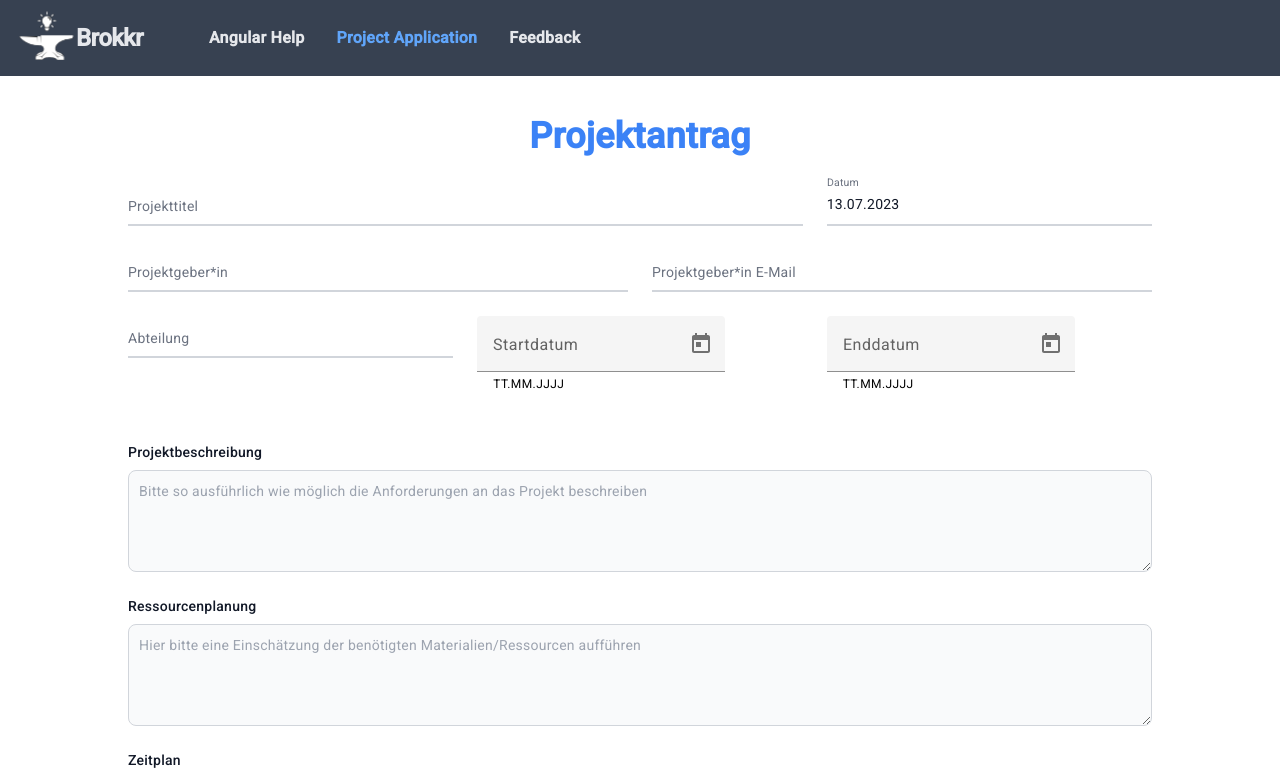
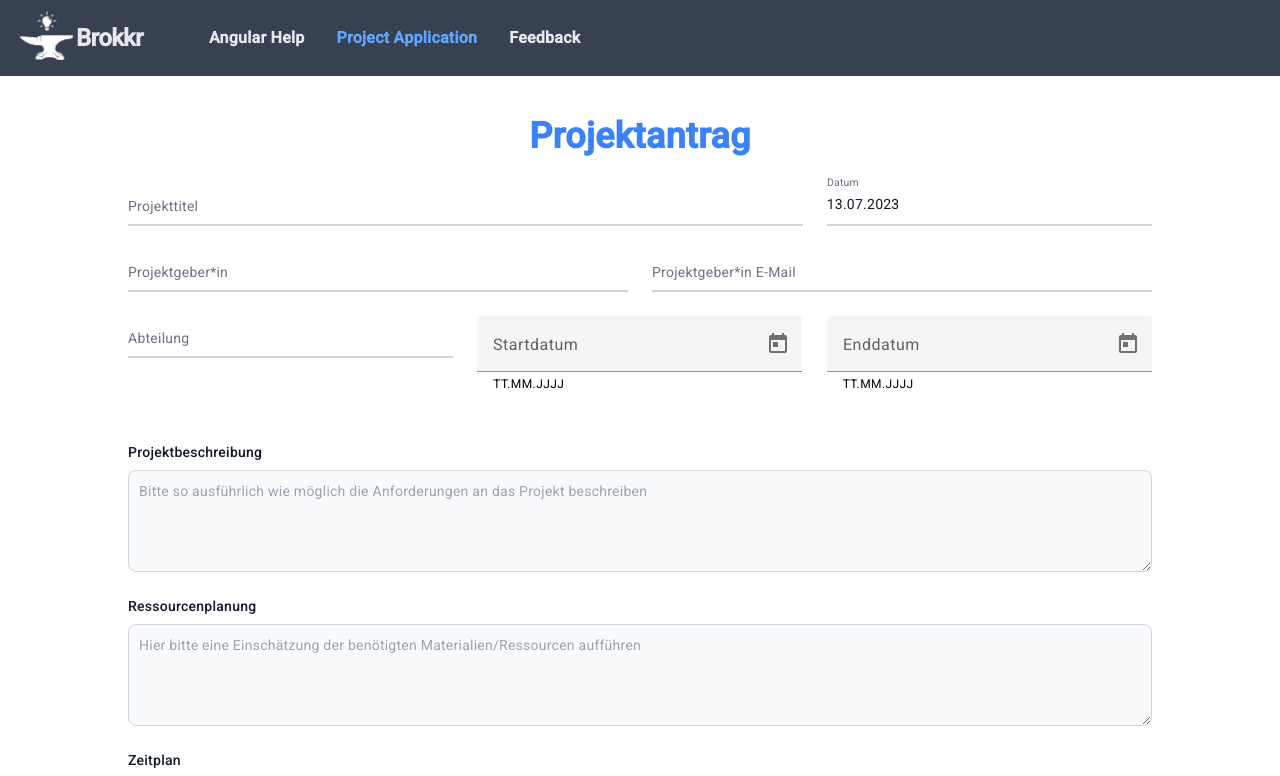
Before and after one commit to Himmelschrei/Brokkr, an Angular app: page /project-application/project-application.component.html in a window 1280 px wide. Shown: the top 776 px of the page. Built offline with nearby package versions, Linux system fonts and the light colour scheme.

Commit message:
Change width date input and add margin for form

```diff
--- a/src/app/project-application/project-application.component.html
+++ b/src/app/project-application/project-application.component.html
@@ -1,4 +1,4 @@
-<body>
+<body class="mx-8">
     <div class="title-div">
         <span class="title">Projektantrag</span>
     </div>
@@ -30,7 +30,7 @@
                 <label for="floating_department" class="label-form">Abteilung</label>
             </div>
             <div class="input-group-1 group">
-                <mat-form-field>
+                <mat-form-field class="w-full">
                     <mat-label>Startdatum</mat-label>
                     <input id="startDate" matInput [min]="this.minDate" [matDatepicker]="startDate" (dateChange)="updateMinEndDate($event.value)">
                     <mat-hint>TT.MM.JJJJ</mat-hint>
@@ -39,7 +39,7 @@
                 </mat-form-field>
             </div>
             <div class="input-group-1 group">
-                <mat-form-field>
+                <mat-form-field class="w-full">
                     <mat-label>Enddatum</mat-label>
                     <input id="endDate" matInput [min]="minEndDate" [matDatepicker]="endDate" [value]="this.endDate">
                     <mat-hint>TT.MM.JJJJ</mat-hint>
```
